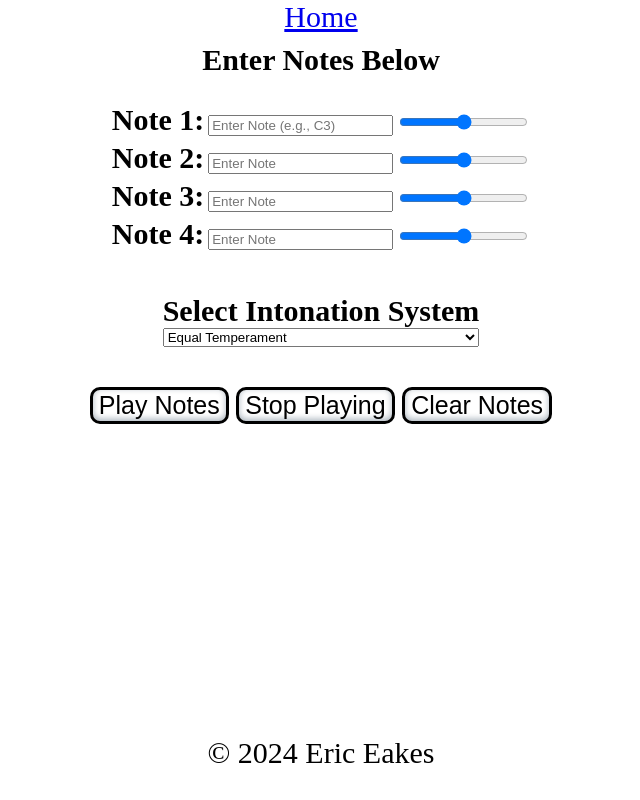
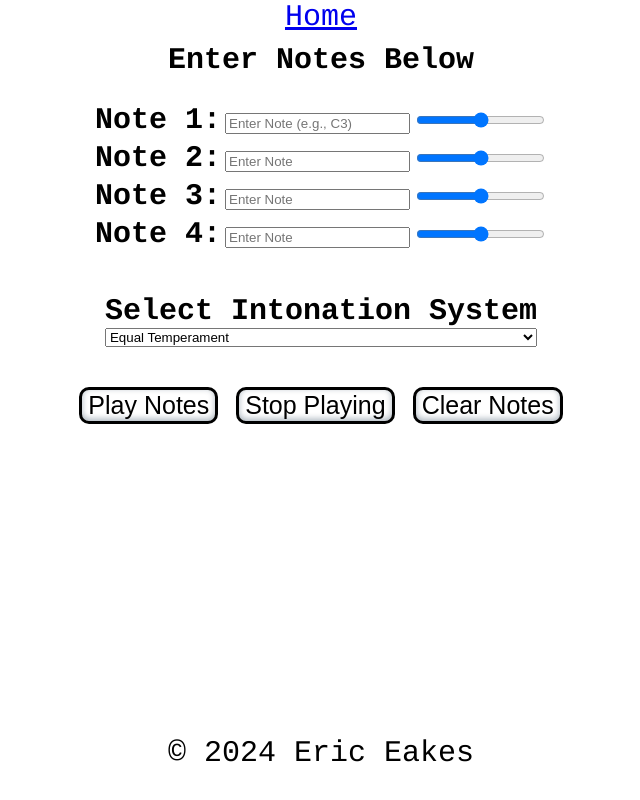
Before and after one commit to eceakes/my-personal-website, a plain HTML site: page sine/sine.html in a window 1280 px wide. Shown: the whole page, without its empty margins (319-959 px from the left). Drawn offline with Linux system fonts and the light colour scheme.

Commit message:
full css

```diff
--- a/sine/sine.html
+++ b/sine/sine.html
@@ -4,6 +4,7 @@
 <meta charset="UTF-8">
 <title>Sine Wave Player</title>
 <link rel="stylesheet" type="text/css" href="https://eceakes.github.io/my-personal-website/css/sine.css">
+<link rel="stylesheet" type="text/css" href="https://eceakes.github.io/my-personal-website/css/style.css" />
 </head>
 <body>
     <nav>
```
